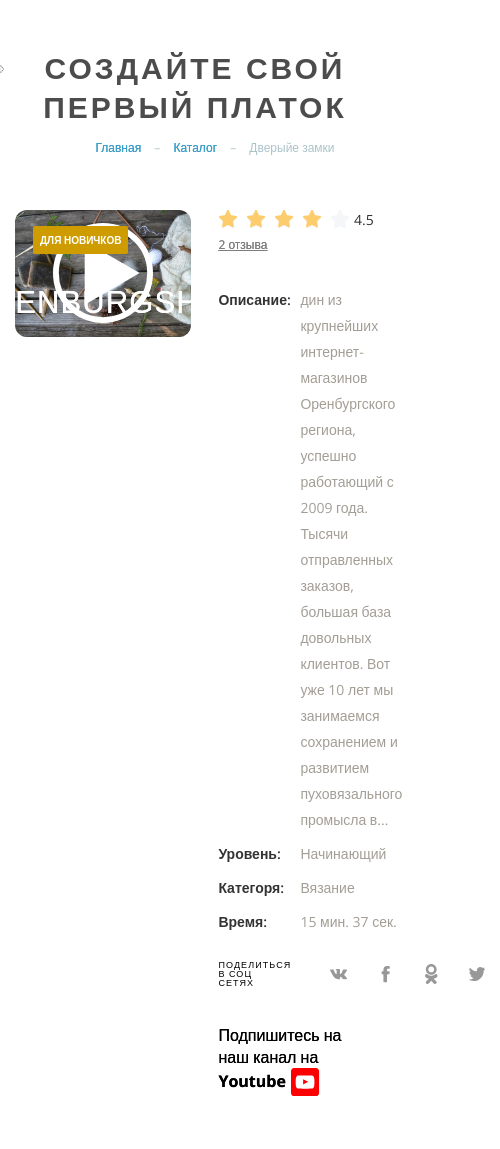
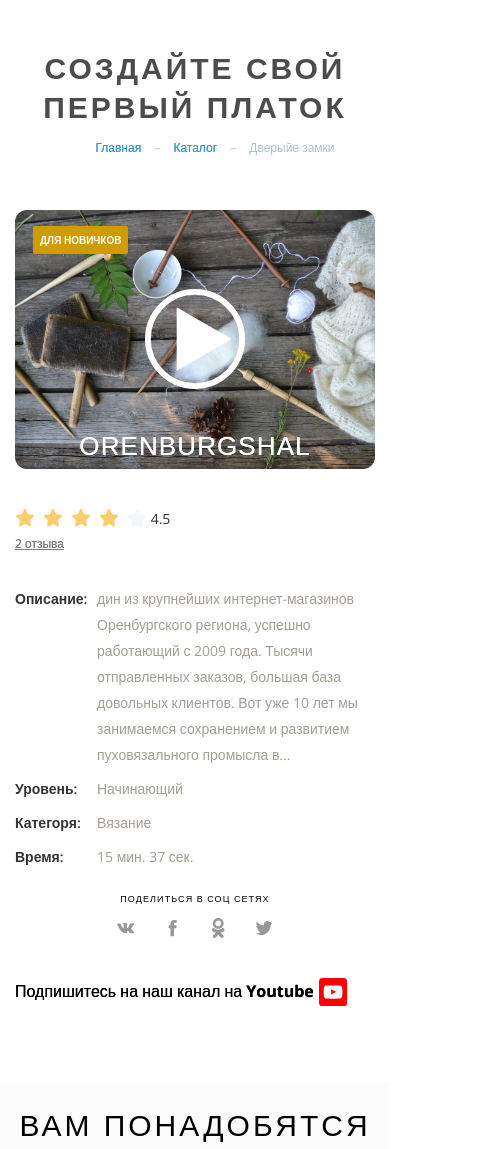
Before and after one commit to Verta-master/shali, a website: page video-card.html in a window 390 px wide. Shown: the top 1149 px of the page, 500 px wide, since content can reach past the window. Drawn offline with nearby package versions, Linux system fonts and the light colour scheme; files that its build step writes are made by us from their sources; a web font is replaced by a local one.

Commit message:
Card adaptive

```diff
--- a/less/blocks/media.less
+++ b/less/blocks/media.less
@@ -29,10 +29,12 @@
     width: 33%;
     min-width: 33%;
   }
+  .card__wrap,
   .video-promo__wrap,
   .new-video__wrap {
     display: block;
   }
+  .card__video,
   .video-promo__info,
   .new-video__info {
     width: 100%;
@@ -56,6 +58,13 @@
   .video-promo__btn {
     margin-left: auto;
     margin-right: auto;
+  }
+  .card__info {
+    width: 100%;
+  }
+  .card__video .new-video__link img {
+    width: 100%;
+    height: auto;
   }
 }
 
@@ -118,6 +127,24 @@
   .steps__item {
     margin-bottom: 10px;
   }
+  .wrapper__center .page-title span::before {
+    display: none;
+  }
+  .card__video .new-video__link::before {
+    bottom: 10px;
+    font-size: 26px;
+  }
+  .net {
+    flex-direction: column;
+
+    span {
+      margin-right: 0;
+      text-align: center;
+    }
+  }
+  .net__list {
+    margin-top: 10px;
+  }
 }
 
 @media (max-width: 480px) {
--- a/less/blocks/new.less
+++ b/less/blocks/new.less
@@ -23,7 +23,7 @@
       margin-left: 5px;
       width: 29px;
       height: 29px;
-      background-image: url(../../img/icons/youtube.svg);
+      background-image: url(../img/icons/youtube.svg);
       background-repeat: no-repeat;
       background-size: contain;
     }
```
